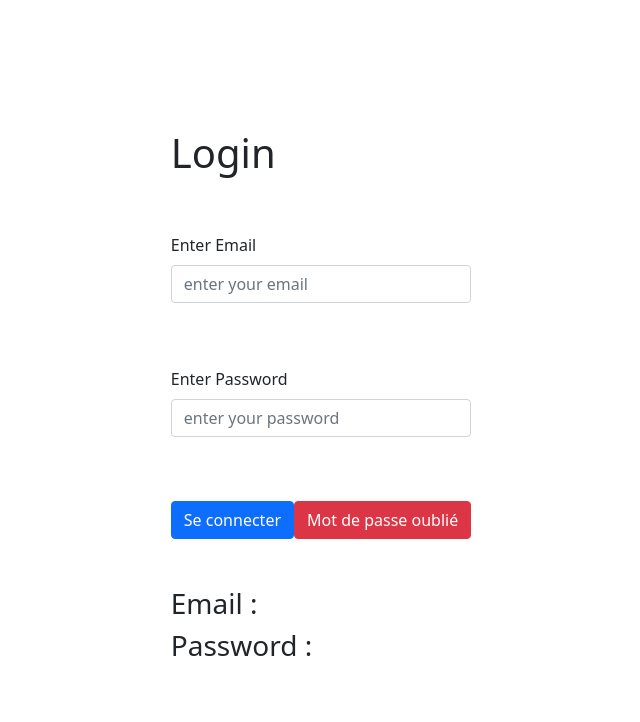
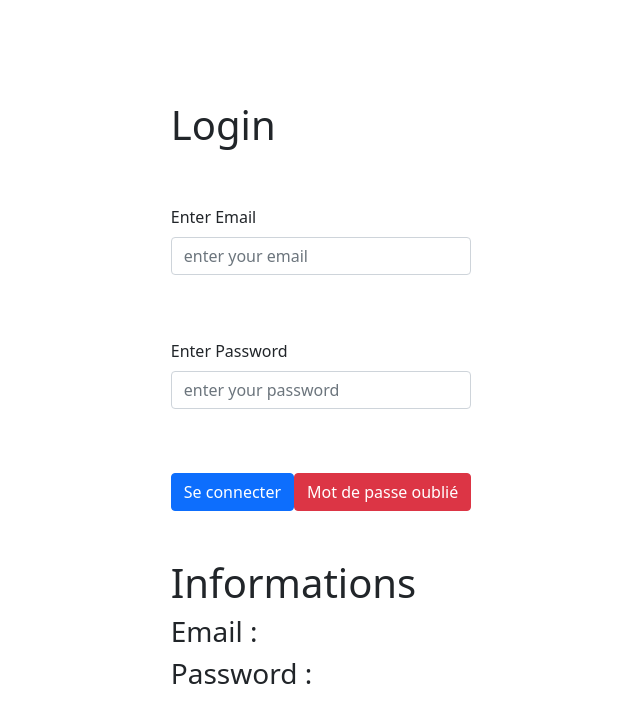
Before and after one commit to otmaneeee/otmaneReact, a React (Create React App) app: page / in a window 1280 px wide. Shown: the top 722 px of the page, without its empty margins (319-959 px from the left). Built offline with nearby package versions, Linux system fonts and the light colour scheme.

Commit message:
recup du mdp et email

```diff
--- a/src/containers/Login/Login.jsx
+++ b/src/containers/Login/Login.jsx
@@ -59,6 +59,7 @@ const Login = () => {
       </section>
       <br></br>
       <br></br>
+      <h1>Informations</h1>
       <h3>Email : {email}</h3>
       <h3>Password : {password}</h3>
     </div>
```
